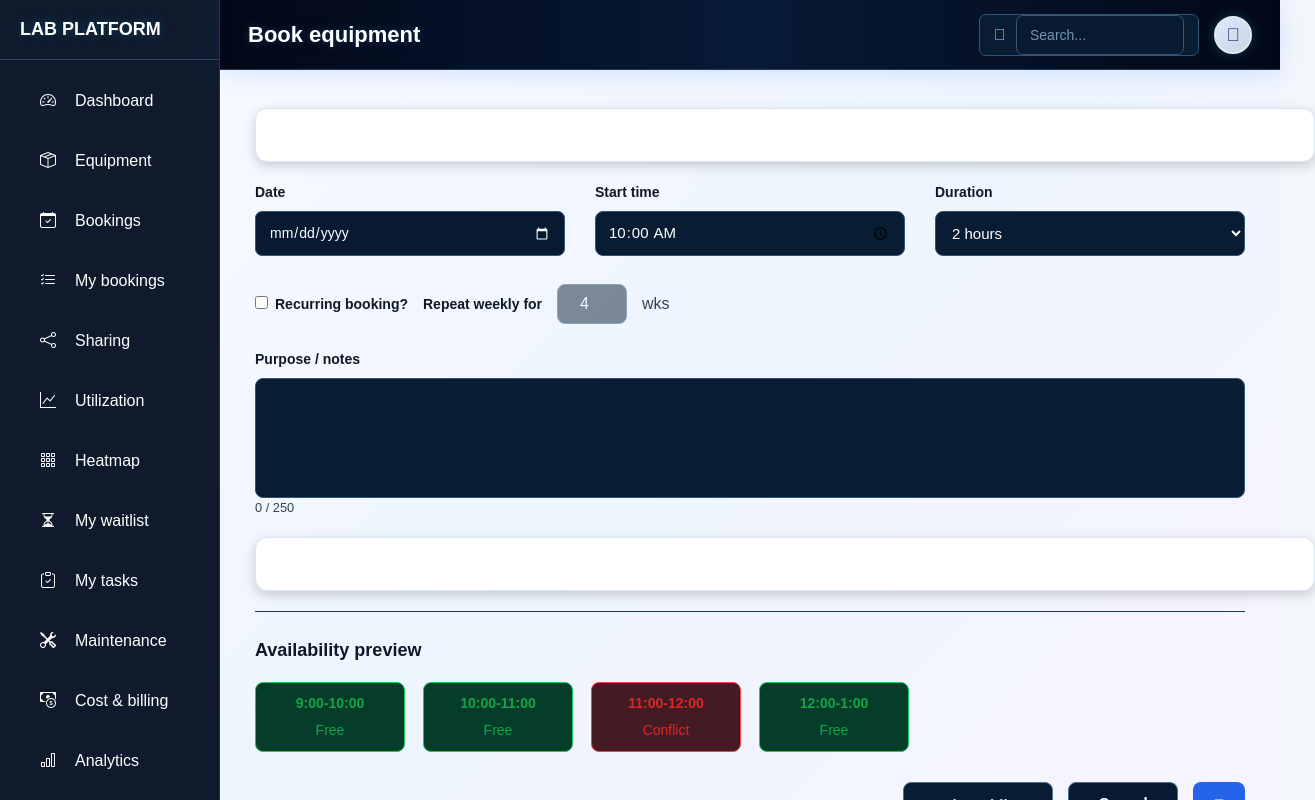
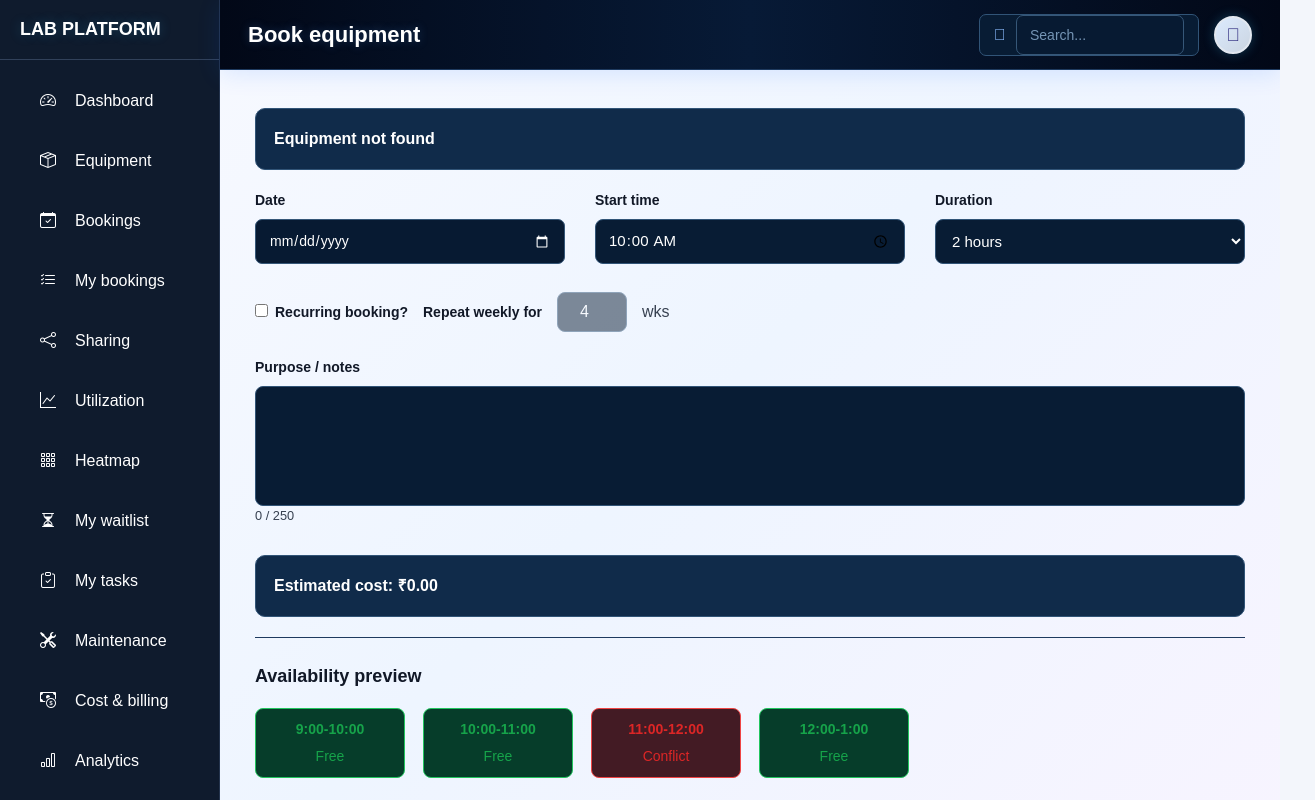
Before and after one commit to springboardmentor93924a-prog/Lab-Resource-Utilization-Platform, a React (Vite) app in the folder frontend/: page /book/1 in a window 1280 px wide. Shown: the top 800 px of the page, 1315 px wide, since content can reach past the window. Built offline with nearby package versions, Linux system fonts and the light colour scheme; no server answers; sample sign-in values are in the browser's storage.

Commit message:
Fix white-on-white text bug: scope equipment-card and cost-estimate divs to dedicated classes

```diff
--- a/frontend/src/pages/BookEquipment.css
+++ b/frontend/src/pages/BookEquipment.css
@@ -169,13 +169,26 @@ body {
    EQUIPMENT CARD
 ========================= */
 
-.equipment-card {
-    margin: 20px 35px;
-    background: #102b4a;
+
+.cost-estimate-card {
+    margin: 0 35px 20px;
+    background: #102b4a !important;
     border: 1px solid #315477;
     padding: 18px;
     border-radius: 10px;
-    color: #ffffff;
+    color: #ffffff !important;
+    font-weight: 600;
+    font-size: 16px;
+}
+
+
+.equipment-info-card {
+    margin: 20px 35px;
+    background: #102b4a !important;
+    border: 1px solid #315477;
+    padding: 18px;
+    border-radius: 10px;
+    color: #ffffff !important;
     font-weight: 600;
     font-size: 16px;
 }
--- a/frontend/src/pages/BookEquipment.jsx
+++ b/frontend/src/pages/BookEquipment.jsx
@@ -193,7 +193,7 @@ async function handleWaitlist() {
           </button>
         </div>
 
-        <div className="equipment-card">
+               <div className="equipment-info-card">
           {loadingEquipment
             ? "Loading equipment..."
             : equipment
@@ -258,7 +258,7 @@ async function handleWaitlist() {
           </div>
         </section>
 
-               <div className="equipment-card" style={{ marginTop: "-10px" }}>
+                     <div className="cost-estimate-card">
           Estimated cost: ₹{estimatedCost.toFixed(2)}
           {hourlyRate > 0 && ` (₹${hourlyRate.toFixed(2)}/hr × ${durationHours}hr)`}
         </div>
```
